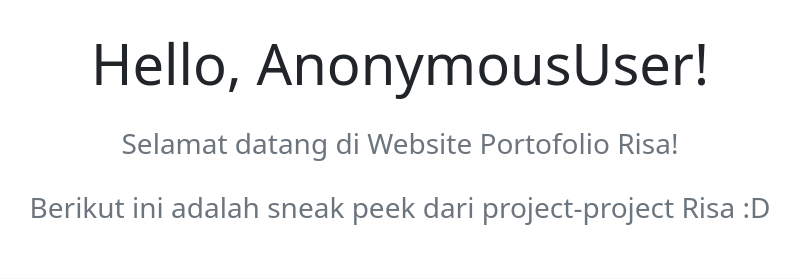
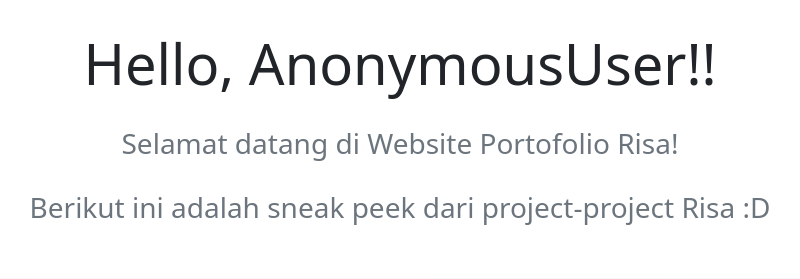
Before and after one commit to risalstrr/django, a Django app: template mysite/templates/index_user.html in a window 1280 px wide. Shown: the part 56-335 px from the top of the page, without its empty margins (240-1040 px from the left). Run offline with Django 4.2, Linux system fonts and the light colour scheme; the template is opened without the code that fills it: most values are stand-ins (such as "Sample title", 1, 10 or a date in 2020); some libraries are stand-ins or nearby versions.

Commit message:
Update index_user.html

```diff
--- a/mysite/templates/index_user.html
+++ b/mysite/templates/index_user.html
@@ -19,7 +19,7 @@
 <body>
     {% extends 'layout/base_user.html' %} {% block content%} {% load static %}
     <div class="jumbotron text-center" style="margin-top: 30px;margin-bottom: 30px;">
-        <h1 class="display-4">Hello, {{user}}!</h1>
+        <h1 class="display-4">Hello, {{user}}!!</h1>
         <h3 class="text-secondary" style="margin-top: 30px">Selamat datang di Website Portofolio Risa!</h3>
         <h3 class="text-secondary" style="margin-top: 30px">Berikut ini adalah sneak peek dari project-project Risa :D</h3>
         <!-- <p class="lead">{{deskripsi}}</p> -->
```
